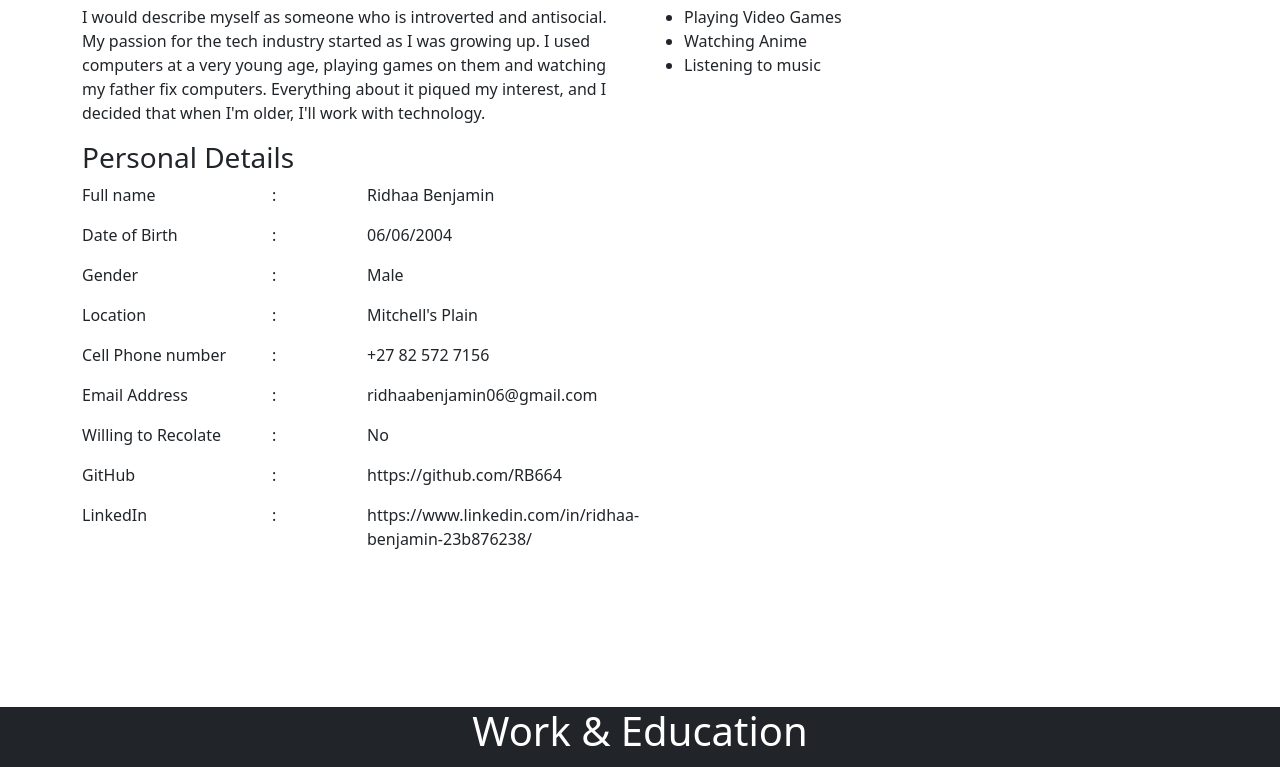
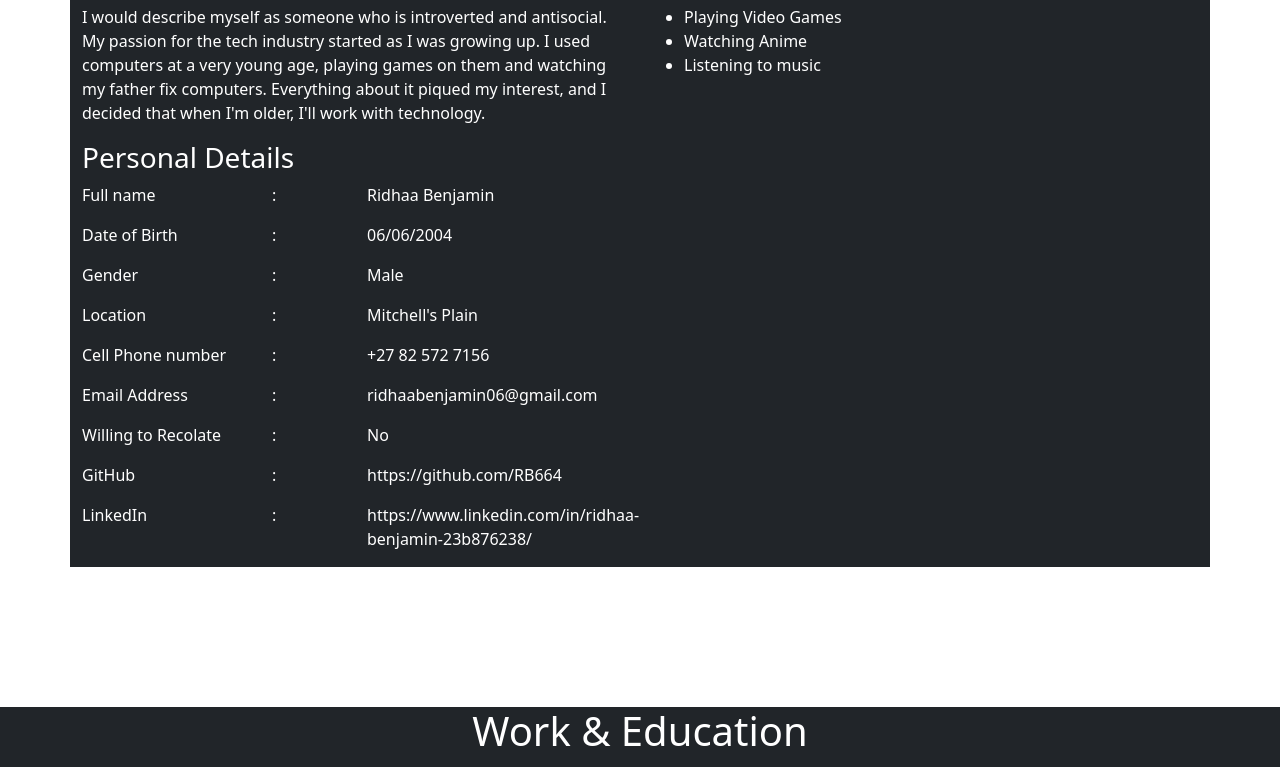
Before and after one commit to RB664/Bootstrap-Digital-Portfolio, a plain HTML site: page index.html in a window 1280 px wide. Shown: the part 683-1450 px from the top of the page. Drawn offline with nearby package versions, Linux system fonts and the light colour scheme.

Commit message:
black background

```diff
--- a/index.html
+++ b/index.html
@@ -70,11 +70,12 @@
                 <!-- <div class="col-md-4"></div>
                 <img  src="./images/Ridhaa (1).JPG" alt="Ridhaa Benjamin">
             </div> -->
-                <div class="col-md-6">
+
+                <div class="col-md-6 bg-dark text-white">
                     <h3>Who am I</h3>
                     I would describe myself as someone who is introverted and antisocial. My passion for the tech industry started as I was growing up. I used computers at a very young age, playing games on them and watching my father fix computers. Everything about it piqued my interest, and I decided that when I'm older, I'll work with technology.
                 </div>
-                <div class="col-md-6">
+                <div class="col-md-6 bg-dark text-white">
                     <h3 class="pl-3">Hobbies</h3>
                     <ul>
                         <li>Playing Video Games</li>
@@ -84,7 +85,7 @@
 
 
                 </div>
-                <div class="contaier">
+                <div class="container bg-dark text-white">
                   <div class="row">
                     <h3 class="mt-3">Personal Details</h3>
                     <div class="col-2">
```
